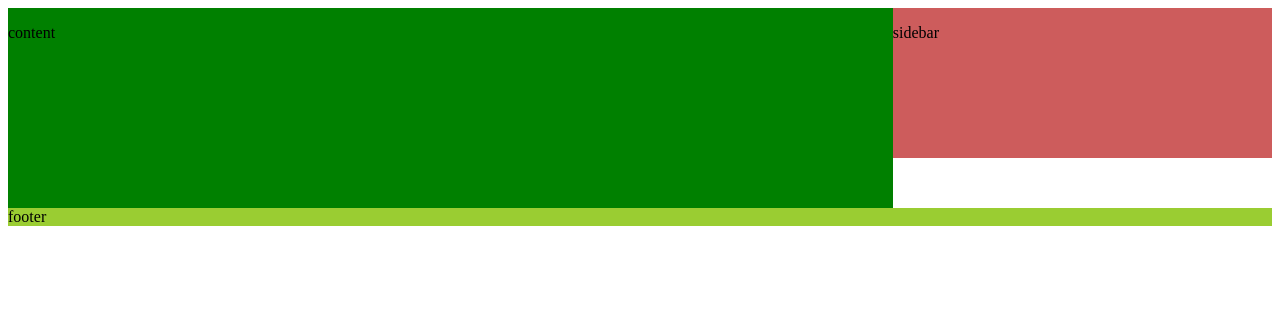
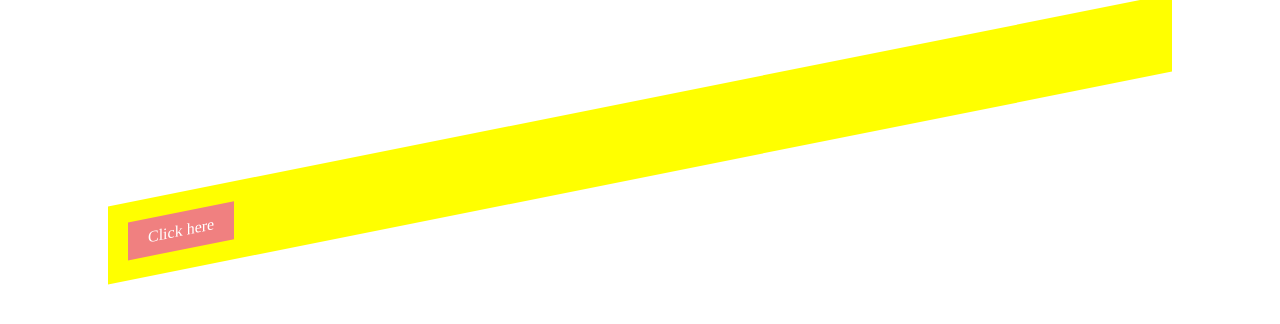
Before and after one commit to ashraf-git/CSS-Tutorial, a plain HTML site: page index.html in a window 1280 px wide. Drawn offline with Linux system fonts and the light colour scheme.

Commit message:
css 2d transform

```diff
--- a/index.html
+++ b/index.html
@@ -7,14 +7,8 @@
   <link rel="stylesheet" href="style.css">
 </head>
 <body>
-  <div id="content">
-    <p>content</p>
-  </div>
-  <div id="sidebar">
-    <p>sidebar</p>
-  </div>
-  <div id="footer">
-    footer
-  </div>
+<div id="wrapper">
+  <a href="">Click here</a>
+</div>
 </body>
 </html>
--- a/style.css
+++ b/style.css
@@ -1,16 +1,29 @@
-#content{
-    width: 70%;
-    background-color: green;
-    height: 200PX;
-    float: left;
+#wrapper{
+    padding: 20px;
+    margin: 100px;
+    background-color:yellow;
+    /* transform: matrix(scaleX(), skewX(), skewY(), scaleY(), translateX(), translateY()); */
+    transform: matrix(1, -0.2,0, 1, 0, 0);
 }
-#sidebar{
-    width: 30%;
-    background-color: indianred;
-    height: 150px;
-    float: left;
+a{
+    text-decoration: none;
+    background-color: lightcoral;
+    padding: 10px 20px;
+    color: white;
+    /* transform: translate  */
+    display: inline-block;
+    /* transform: skew(-20deg); */
+    /* transform: skewX(20deg); */
+    /* transform: skewY(20deg); */
+    /* transform: rotate(20deg);
+    transform-origin: 0% 100%; */
+
+
 }
-#footer{
-    background-color: yellowgreen;
-    clear: both;
+a:hover{
+    /* display: inline-block; */
+    /* transform: rotate(20deg); */
+    /* transform: scale(.8, .7); */
+    /* transform: scaleX(1.5); */
+    /* transform: scaleY(1.5); */
 }
```
